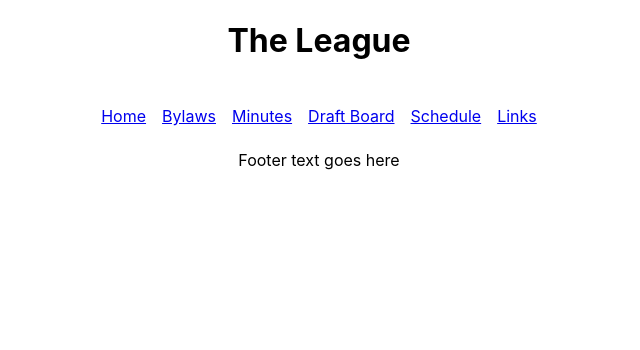
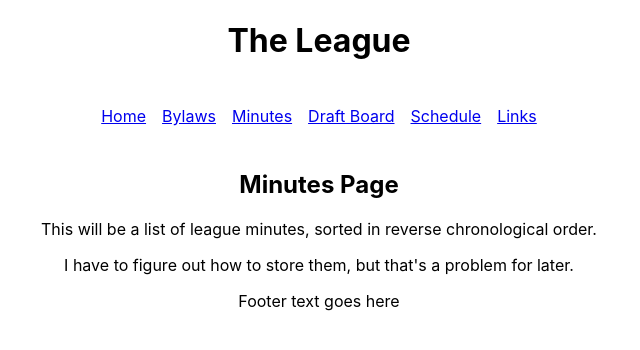
Before and after one commit to sam-parkinson/dynasty-client, a React (Create React App) app: page /minutes in a window 1280 px wide. Shown: the top 350 px of the page, without its empty margins (321-961 px from the left). Built offline with nearby package versions, Linux system fonts and the light colour scheme.

Commit message:
Update basic routes

```diff
--- a/src/components/App/App.js
+++ b/src/components/App/App.js
@@ -3,6 +3,8 @@ import { Switch, Route } from 'react-router-dom';
 import Header from '../Header/Header';
 import Footer from '../Footer/Footer';
 import HomePage from '../../routes/HomePage/HomePage';
+import BylawsPage from '../../routes/BylawsPage/BylawsPage';
+import MinutesPage from '../../routes/MinutesPage/MinutesPage';
 import './App.css';
 
 function App() {
@@ -15,6 +17,14 @@ function App() {
           path={'/'}
           component={HomePage}
         />
+        <Route
+          path={'/bylaws'}
+          component={BylawsPage}
+        />
+        <Route
+          path={'/minutes'}
+          component={MinutesPage}
+        />
       </Switch>
       <Footer />
     </div>
--- a/src/components/Nav/Nav.js
+++ b/src/components/Nav/Nav.js
@@ -17,14 +17,14 @@ export default class Nav extends Component {
           <li
             className="navLink"
           >
-            <Link to={'/'}>
+            <Link to={'/bylaws'}>
               Bylaws
             </Link>
           </li>
           <li
             className="navLink"
           >
-            <Link to={'/'}>
+            <Link to={'/minutes'}>
               Minutes
             </Link>
           </li>
--- /dev/null
+++ b/src/routes/BylawsPage/BylawsPage.js
@@ -0,0 +1,14 @@
+import React, { Component } from 'react';
+
+export default class BylawsPage extends Component {
+  render () {
+    return (
+      <main>
+        <h2>League Bylaws</h2>
+        <p>This is where I would put bylaws...</p>
+        <br />
+        <p>...IF WE HAD THEM!!!</p>
+      </main>
+    )
+  }
+}
--- a/src/routes/HomePage/HomePage.js
+++ b/src/routes/HomePage/HomePage.js
@@ -4,7 +4,8 @@ export default class HomePage extends Component {
   render () {
     return (
       <main>
-        <h2>Content to be added later</h2>
+        <h2>Landing Page</h2>
+        <p>More content to be added later!</p>
         <p>Are you in the league? Bug me on discord to get things added</p>
         <p>Are you not in the league? Check out my portfolio/GitHub</p>
       </main>
--- /dev/null
+++ b/src/routes/MinutesPage/MinutesPage.js
@@ -0,0 +1,13 @@
+import React, { Component } from 'react';
+
+export default class MinutesPage extends Component {
+  render () {
+    return (
+      <main>
+        <h2>Minutes Page</h2>
+        <p>This will be a list of league minutes, sorted in reverse chronological order.</p>
+        <p>I have to figure out how to store them, but that's a problem for later.</p>
+      </main>
+    )
+  }
+}
```
Also changed, not shown: src/routes/BylawsPage/BylawsPage.css (added), src/routes/MinutesPage/MinutesPage.css (added), 2 other files (tests, documents, lock files or other folders).
